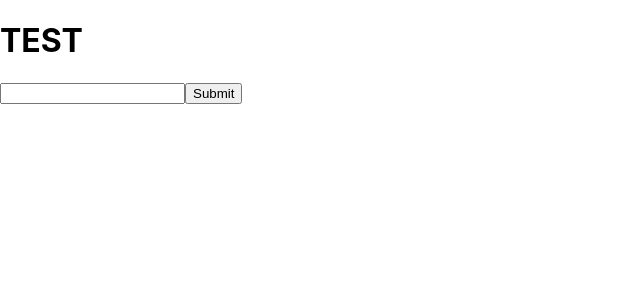
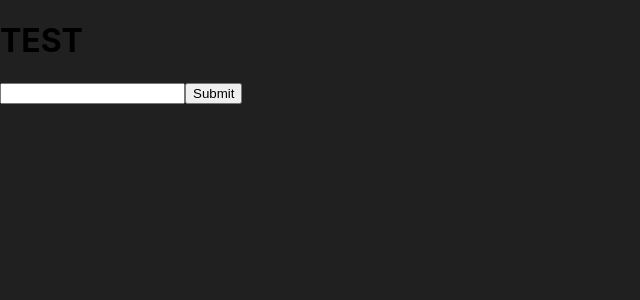
Before and after one commit to JonRBerkowitz/movie-tracker, a React (Create React App) app in the folder client/: page / in a window 1280 px wide. Shown: the top 300 px of the page, without its empty margins (0-640 px from the left). Built offline with nearby package versions, Linux system fonts and the light colour scheme.

Commit message:
search displays movie covers

```diff
--- /dev/null
+++ b/client/src/components/Movie.js
@@ -0,0 +1,9 @@
+import React from 'react';
+
+const Movie = (props) => {
+	return <div>
+	<img className="movie-front" src={"https://image.tmdb.org/t/p/w600_and_h900_bestv2" + props.movie_info.poster_path } />
+	</div>;
+}
+
+export default Movie
--- /dev/null
+++ b/client/src/containers/MovieContainer.js
@@ -0,0 +1,18 @@
+import React from 'react';
+import Movie from '../components/Movie';
+
+class MovieContainer extends React.Component {
+
+	render(){
+	return(
+		<div className="search-results">
+		{this.props.movies.map(movie_info =>
+			<Movie movie_info={movie_info} />
+		)}
+		</div>
+	)
+	}
+
+}
+
+export default MovieContainer;
--- a/client/src/containers/SearchContainer.js
+++ b/client/src/containers/SearchContainer.js
@@ -1,5 +1,6 @@
 import React from 'react';
 import SearchInput from '../components/SearchInput'
+import MovieContainer from './MovieContainer'
 import fetchMovies from '../actions/SearchActions'
 import { connect } from 'react-redux';
 
@@ -9,9 +10,7 @@ class SearchContainer extends React.Component {
 	return(
 		<div>
 			<SearchInput fetchMovies={this.props.fetchMovies} />
-			{this.props.movies.map( movie =>
-				<li>{movie.original_title}</li>
-			)}
+			<MovieContainer movies={this.props.movies} />
 		</div>
 	)
 	}
--- a/client/src/index.css
+++ b/client/src/index.css
@@ -12,3 +12,25 @@ code {
   font-family: source-code-pro, Menlo, Monaco, Consolas, "Courier New",
     monospace;
 }
+
+body {
+	background-color: #202021;
+}
+
+.movie-front {
+	width: 120px;
+	height: 170px;
+	margin-right: 15px;
+	margin-top: 15px;
+	border: 1px solid #353538;
+	box-shadow: 1px 3px 3px #1c1c1e;
+
+}
+
+.search-results {
+	display: flex;
+	width: 88%;
+	margin: 0 auto;
+	padding-top: 40px;
+	flex-wrap: wrap;
+}
```
